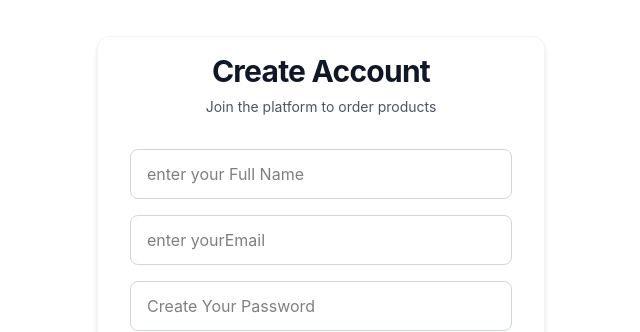
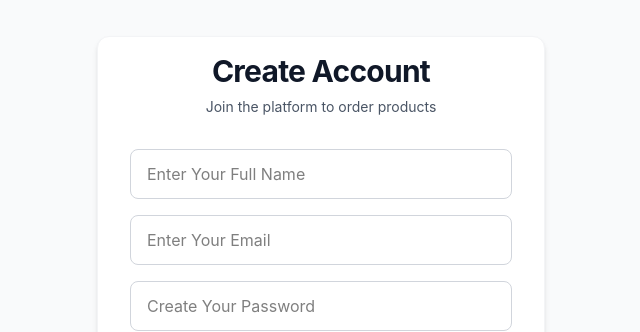
Before and after one commit to kalidumer/FastMarket, a React (Vite) app in the folder frontend-service/: page /signup in a window 1280 px wide. Shown: the part 109-441 px from the top of the page, without its empty margins (319-959 px from the left). Built offline with nearby package versions, Linux system fonts and the light colour scheme.

Commit message:
signup working good

```diff
--- a/frontend-service/src/features/auth/authService.ts
+++ b/frontend-service/src/features/auth/authService.ts
@@ -3,19 +3,29 @@ import { AuthResponse, LoginCredentials, RegisterCredentials, UserProfile } from
 
 export const authService={
 
-    login: async (credentials: LoginCredentials): Promise<AuthResponse> => {
-    const payload = new URLSearchParams();
-    payload.append('username', credentials.email);
-    payload.append('password', credentials.password);
+//     login: async (credentials: LoginCredentials): Promise<AuthResponse> => {
+//     const payload = new URLSearchParams();
+//     payload.append('username', credentials.email);
+//     payload.append('password', credentials.password);
 
-    const response = await api.post<AuthResponse>('/auth/login', payload, {
-      headers: { 'Content-Type': 'application/x-www-form-urlencoded' },
-    });
-    return response.data;
-  },
+//     const response = await api.post<AuthResponse>('/auth/login', payload, {
+//       headers: { 'Content-Type': 'application/x-www-form-urlencoded' },
+//     });
+//     return response.data;
+//     console.log("frealem login response:", response.data);
+//   }
+    login:async(credentials:LoginCredentials):Promise<AuthResponse> =>{
+        const payload=new URLSearchParams();
+        payload.append('username',credentials.email);
+        payload.append('password',credentials.password);
+        console.log();
+     const response = await api.post<AuthResponse>('/auth/login', payload);
+        console.log("frealem login response:", response.data);
+        return response.data
+    },
 
     register:async(credentials:RegisterCredentials):Promise<UserProfile> => {
-        const response=await api.post<UserProfile>('/user/register',{
+        const response=await api.post<UserProfile>('/auth/register',{
             email:credentials.email,
             password:credentials.password,
             full_name:credentials.full_name,
@@ -24,7 +34,7 @@ export const authService={
     },
 
     getProfile:async():Promise<UserProfile> =>{
-        const response=await api.get<UserProfile>('/user')
+        const response=await api.get<UserProfile>('/auth/profile')
         return response.data
     }
 }
--- a/frontend-service/src/features/auth/authSlice.ts
+++ b/frontend-service/src/features/auth/authSlice.ts
@@ -10,7 +10,7 @@ const initialState:AuthState={
 }
 
 export const loginUser=createAsyncThunk<string , LoginCredentials, {rejectValue:string}>(
-    'user/loginUser',
+    'auth/login',
     async(credentials,{rejectWithValue}) =>{
         try{
             const data=await authService.login(credentials);
@@ -25,7 +25,7 @@ export const loginUser=createAsyncThunk<string , LoginCredentials, {rejectValue:
 )
 
 export const registerUser=createAsyncThunk<UserProfile,RegisterCredentials,{rejectValue:string}>(
-    'user/registerUser',
+    'auth/register',
     async(credentials,{rejectWithValue}) =>{
         try {
             return await authService.register(credentials);
--- a/frontend-service/src/pages/loginpage.tsx
+++ b/frontend-service/src/pages/loginpage.tsx
@@ -41,7 +41,7 @@ export default function LoginPage() {
   };
 
   return (
-   <div className="flex bg-white min-h-screen items-center justify-center bg-gray-50 px-4 py-12 sm:px-6 lg:px-8">
+   <div className="flex min-h-screen items-center justify-center bg-gray-50 px-4 py-12 sm:px-6 lg:px-8">
         <div className="w-full max-w-md space-y-8 rounded-xl bg-white shadow-md border border-gray-100 p-4">
             <div className="text-center">
                 <h2 className="text-3xl font-bold text-gray-900 tracking-tight">Create Account</h2>
@@ -66,7 +66,9 @@ export default function LoginPage() {
                 value={password}
                 onChange={(e)=>setPassword(e.target.value)}/>
 
-                <Button type="submit">Sign In</Button>
+                <Button type="submit" loading={loading}>
+                    Sign In
+                </Button>
             </form>
             <div className="text-center pt-4">
                 <p className="text-sm text-gray-600">
--- a/frontend-service/src/pages/registerpage.tsx
+++ b/frontend-service/src/pages/registerpage.tsx
@@ -56,7 +56,7 @@ export default function Signup(){
     }
 
     return(<>
-    <div className="flex bg-white min-h-screen items-center justify-center bg-gray-50 px-4 py-12 sm:px-6 lg:px-8">
+    <div className="flex min-h-screen items-center justify-center bg-gray-50 px-4 py-12 sm:px-6 lg:px-8">
         <div className="w-full max-w-md space-y-8 rounded-xl bg-white shadow-md border border-gray-100 p-4">
             <div className="text-center">
                 <h2 className="text-3xl font-bold text-gray-900 tracking-tight">Create Account</h2>
@@ -69,14 +69,14 @@ export default function Signup(){
 
             <form onSubmit={handleSubmit} className="space-y-4 mt-8 mx-4">
                 <Input
-                placeholder="enter your Full Name"
+                placeholder="Enter Your Full Name"
                 type="text"
                 value={full_name}
                 onChange={(e) =>setFullname(e.target.value)}
                 />
                 <Input
-                placeholder="enter yourEmail"
-                type="text"
+                placeholder="Enter Your Email"
+                type="email"
                 value={email}
                 onChange={(e)=>setEmail(e.target.value)}
                 />
@@ -91,7 +91,9 @@ export default function Signup(){
                 value={confirmPassword}
                 onChange={(e)=>setConfirmPassword(e.target.value)}
                 />
-                <Button type="submit">Sign Up</Button>
+                <Button type="submit" loading={loading}>
+                    Sign Up
+                </Button>
             </form>
             <div className="text-center pt-4">
                 <p className="text-sm text-gray-600">
--- a/frontend-service/src/types/auth.ts
+++ b/frontend-service/src/types/auth.ts
@@ -10,7 +10,7 @@ export interface RegisterCredentials extends LoginCredentials {
 
 export interface AuthResponse {
   access_token: string;
-  token_type: string;
+  // token_type: string;
 }
 
 export interface UserProfile {
```
